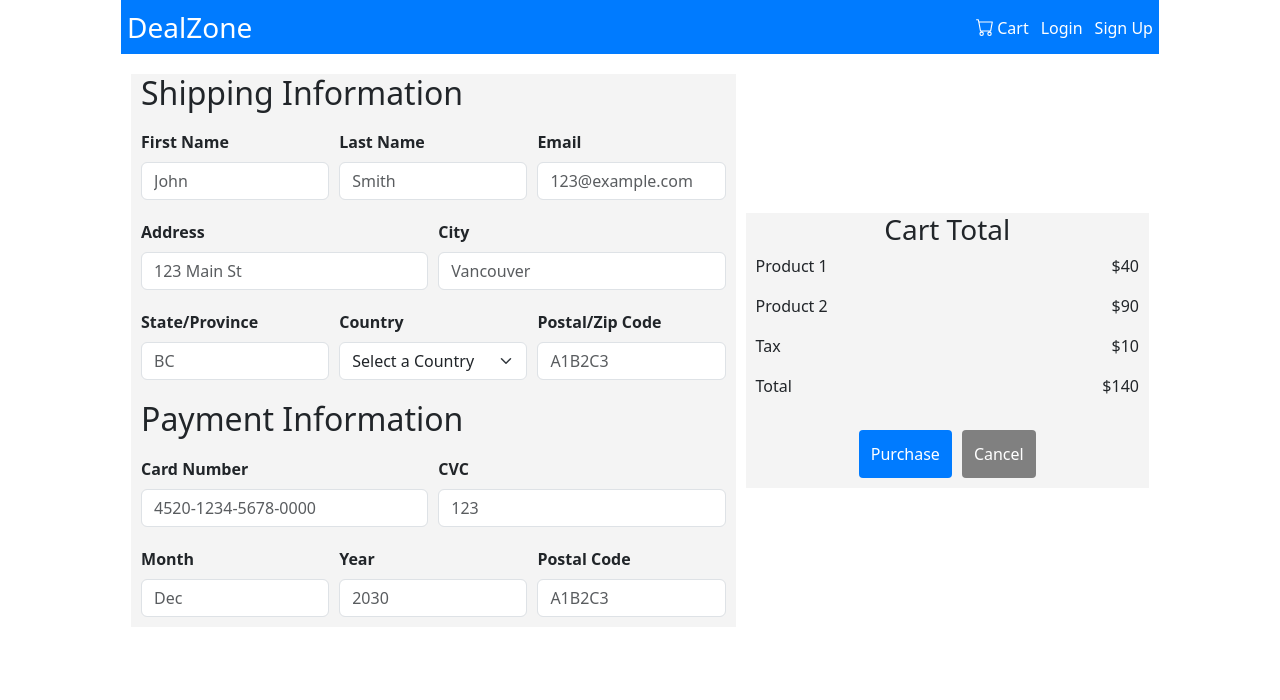
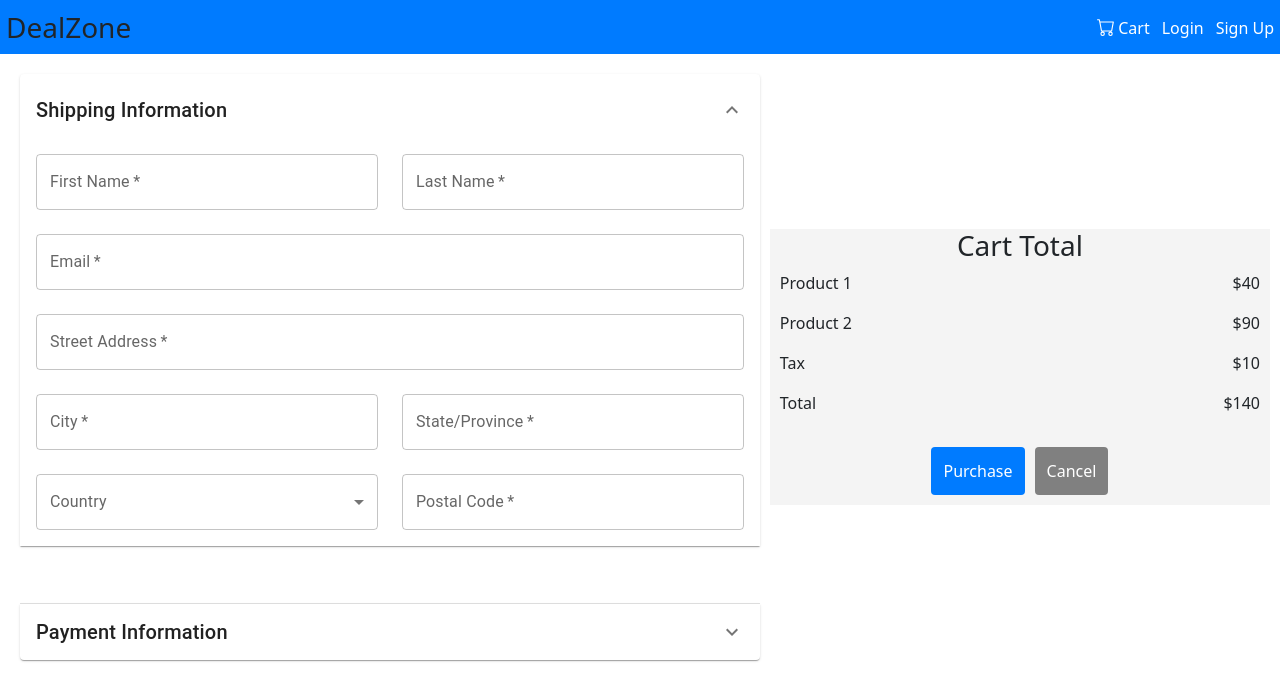
Before and after one commit to SamSun0530/CPSC-455-E-commerce-website, a React (Vite) app in the folder DealZone/frontend/: page /checkout in a window 1280 px wide. Shown: the top 700 px of the page. Built offline with nearby package versions, Linux system fonts and the light colour scheme.

Commit message:
switch to MUI for checkout page

```diff
--- a/DealZone/frontend/src/components/CheckOutDetailForm.jsx
+++ b/DealZone/frontend/src/components/CheckOutDetailForm.jsx
@@ -1,5 +1,10 @@
-import Form from 'react-bootstrap/Form';
 import { Link } from 'react-router-dom';
+import {
+    TextField, Select, MenuItem, InputLabel, FormControl, Grid, Typography,
+    Accordion, AccordionSummary, AccordionDetails
+} from '@mui/material';
+import ExpandMoreIcon from '@mui/icons-material/ExpandMore';
+
 
 export default function CheckOutDetailForm() {
 
@@ -7,114 +12,176 @@ export default function CheckOutDetailForm() {
         <>
             <div className='checkout-container'>
                 <div className='checkout-info'>
-                    <Form>
-                        <h2>Shipping Information</h2>
-                        <Form.Group className='form-row'>
-                            <Form.Group className='form-column'>
-                                <Form.Label>First Name</Form.Label>
-                                <Form.Control
+                    <form>
+                        <Accordion defaultExpanded>
+                            <AccordionSummary
+                                expandIcon={<ExpandMoreIcon />}
+                                aria-controls="shipping-content"
+                                id="shipping-header"
+                            >
+                                <Typography variant="h6">Shipping Information</Typography>
+                            </AccordionSummary>
+                            <AccordionDetails>
+                                <Grid container spacing={3}>
+                                    <Grid item xs={12} sm={6}>
+                                        <TextField
+                                            required
+                                            id="firstname"
                                             name="firstname"
-                                    placeholder='John'
+                                            label="First Name"
+                                            fullWidth
+                                            autoComplete="given-name"
                                         />
-                            </Form.Group>
-                            <Form.Group className='form-column'>
-                                <Form.Label>Last Name</Form.Label>
-                                <Form.Control
-                                    name='lastname'
-                                    placeholder='Smith'
+                                    </Grid>
+                                    <Grid item xs={12} sm={6}>
+                                        <TextField
+                                            required
+                                            id="lastname"
+                                            name="lastname"
+                                            label="Last Name"
+                                            fullWidth
+                                            autoComplete="family-name"
                                         />
-                            </Form.Group>
-                            <Form.Group className='form-column'>
-                                <Form.Label>Email</Form.Label>
-                                <Form.Control
-                                    name='email'
-                                    placeholder='123@example.com'
-                                    type='email'
+                                    </Grid>
+                                    <Grid item xs={12}>
+                                        <TextField
+                                            required
+                                            id="email"
+                                            name="email"
+                                            label="Email"
+                                            fullWidth
+                                            autoComplete="email"
                                         />
-                            </Form.Group>
-                        </Form.Group>
-                        <Form.Group className='form-row'>
-                            <Form.Group className='form-column'>
-                                <Form.Label>Address</Form.Label>
-                                <Form.Control
-                                    name='street'
-                                    placeholder='123 Main St'
+                                    </Grid>
+                                    <Grid item xs={12}>
+                                        <TextField
+                                            required
+                                            id="address"
+                                            name="street"
+                                            label="Street Address"
+                                            fullWidth
+                                            autoComplete="street-address"
                                         />
-                            </Form.Group>
-                            <Form.Group className='form-column'>
-                                <Form.Label>City</Form.Label>
-                                <Form.Control
-                                    name='city'
-                                    placeholder='Vancouver'
+                                    </Grid>
+                                    <Grid item xs={12} sm={6}>
+                                        <TextField
+                                            required
+                                            id="city"
+                                            name="city"
+                                            label="City"
+                                            fullWidth
+                                            autoComplete="address-level2"
                                         />
-                            </Form.Group>
-                        </Form.Group>
-                        <Form.Group className='form-row'>
-                            <Form.Group className='form-column'>
-                                <Form.Label>State/Province</Form.Label>
-                                <Form.Control
-                                    name='state_province'
-                                    placeholder='BC'
+                                    </Grid>
+                                    <Grid item xs={12} sm={6}>
+                                        <TextField
+                                            required
+                                            id="state_province"
+                                            name="state_province"
+                                            label="State/Province"
+                                            fullWidth
+                                            autoComplete="address-level1"
                                         />
-                            </Form.Group>
-                            <Form.Group className='form-column'>
-                                <Form.Label>Country</Form.Label>
-                                <Form.Select>
-                                    <option>Select a Country</option>
-                                    <option value="canada">Canada</option>
-                                    <option value="us">United States</option>
-                                </Form.Select>
-                            </Form.Group>
-                            <Form.Group className='form-column'>
-                                <Form.Label>Postal/Zip Code</Form.Label>
-                                <Form.Control
-                                    name='postal_code'
-                                    placeholder='A1B2C3'
+                                    </Grid>
+                                    <Grid item xs={12} sm={6}>
+                                        <FormControl fullWidth>
+                                            <InputLabel id="country-label">Country</InputLabel>
+                                            <Select
+                                                labelId="country-label"
+                                                id="country"
+                                                name="country"
+                                                defaultValue=""
+                                                label="Country"
+                                                autoComplete="country-name"
+                                            >
+                                                <MenuItem value="">
+                                                    <em>Select a Country</em>
+                                                </MenuItem>
+                                                <MenuItem value="canada">Canada</MenuItem>
+                                                <MenuItem value="us">United States</MenuItem>
+                                            </Select>
+                                        </FormControl>
+                                    </Grid>
+                                    <Grid item xs={12} sm={6}>
+                                        <TextField
+                                            required
+                                            id="postal_code"
+                                            name="postal_code"
+                                            label="Postal Code"
+                                            fullWidth
+                                            autoComplete="postal-code"
                                         />
-                            </Form.Group>
-                        </Form.Group>
-                        <h2>Payment Information</h2>
-                        <Form.Group className='form-row'>
-                            <Form.Group className='form-column'>
-                                <Form.Label>Card Number</Form.Label>
-                                <Form.Control
-                                    name='card_number'
-                                    placeholder='4520-1234-5678-0000'
-                                    pattern='[0-9]*'
+                                    </Grid>
+                                </Grid>
+                            </AccordionDetails>
+                        </Accordion>
+
+                        <Accordion style={{ marginTop: '2rem' }}>
+                            <AccordionSummary
+                                expandIcon={<ExpandMoreIcon />}
+                                aria-controls="payment-content"
+                                id="payment-header"
+                            >
+                                <Typography variant="h6">Payment Information</Typography>
+                            </AccordionSummary>
+                            <AccordionDetails>
+                                <Grid container spacing={3}>
+                                    <Grid item xs={12} sm={9}>
+                                        <TextField
+                                            required
+                                            id="card_number"
+                                            name="card_number"
+                                            label="Card Number"
+                                            fullWidth
+                                            inputProps={{ inputMode: 'numeric', pattern: '[0-9]*' }}
+                                            // autoComplete='cc-number'
                                         />
-                            </Form.Group>
-                            <Form.Group className='form-column'>
-                                <Form.Label>CVC</Form.Label>
-                                <Form.Control
-                                    name='cvc'
-                                    placeholder='123'
+                                    </Grid>
+                                    <Grid item xs={12} sm={3}>
+                                        <TextField
+                                            required
+                                            id="cvc"
+                                            name="cvc"
+                                            label="CVC"
+                                            fullWidth
+                                            inputProps={{ inputMode: 'numeric', pattern: '[0-9]*' }}
+                                            // autoComplete='cc-csc'
                                         />
-                            </Form.Group>
-                        </Form.Group>
-                        <Form.Group className='form-row'>
-                            <Form.Group className='form-column'>
-                                <Form.Label>Month</Form.Label>
-                                <Form.Control
-                                    name='month'
-                                    placeholder='Dec'
+                                    </Grid>
+                                    <Grid item xs={12} sm={3}>
+                                        <TextField
+                                            required
+                                            id="month"
+                                            name="month"
+                                            label="Month"
+                                            fullWidth
+                                            // autoComplete='cc-exp-month'
                                         />
-                            </Form.Group>
-                            <Form.Group className='form-column'>
-                                <Form.Label>Year</Form.Label>
-                                <Form.Control
-                                    name='year'
-                                    placeholder='2030'
+                                    </Grid>
+                                    <Grid item xs={12} sm={3}>
+                                        <TextField
+                                            required
+                                            id="year"
+                                            name="year"
+                                            label="Year"
+                                            fullWidth
+                                            // autoComplete='cc-exp-year'
                                         />
-                            </Form.Group>
-                            <Form.Group className='form-column'>
-                                <Form.Label>Postal Code</Form.Label>
-                                <Form.Control
-                                    name='card_postal_code'
-                                    placeholder='A1B2C3'
+                                    </Grid>
+                                    <Grid item xs={6}>
+                                        <TextField
+                                            required
+                                            id="card_postal_code"
+                                            name="card_postal_code"
+                                            label="Postal Code"
+                                            fullWidth
+                                            autoComplete='postal-code'
                                         />
-                            </Form.Group>
-                        </Form.Group>
-                    </Form>
+                                    </Grid>
+                                </Grid>
+                            </AccordionDetails>
+                        </Accordion>
+                    </form>
                 </div>
                 <div className='cart-total'>
                     <h3>Cart Total</h3>
--- a/DealZone/frontend/src/css/CheckOutPage.css
+++ b/DealZone/frontend/src/css/CheckOutPage.css
@@ -19,7 +19,7 @@
     width: 60%;
     margin: 0 0 0 10px;
     padding: 0 0 0 10px;
-    background-color: #f4f4f4;
+    background-color: #ffffff;
 }
 
 .cart-total {
```
Lines whose indentation alone changed are shown as unchanged.
